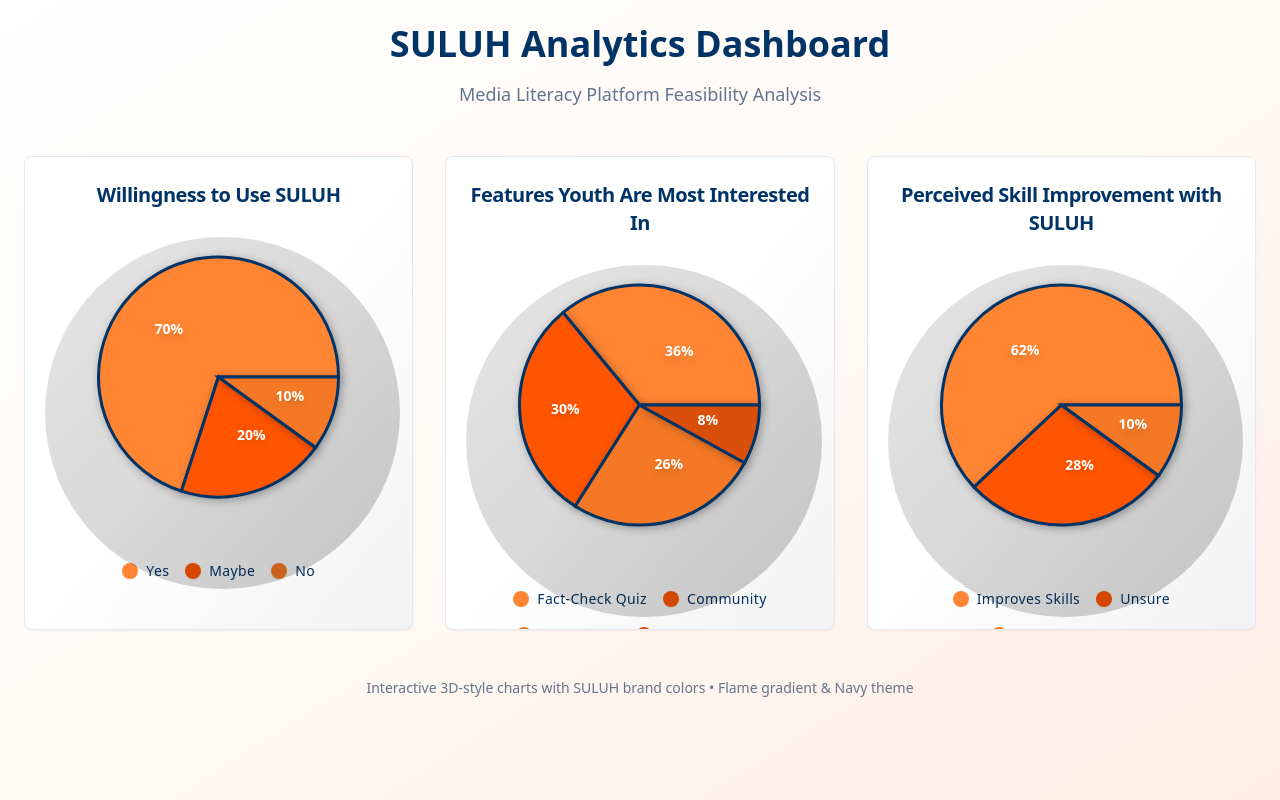
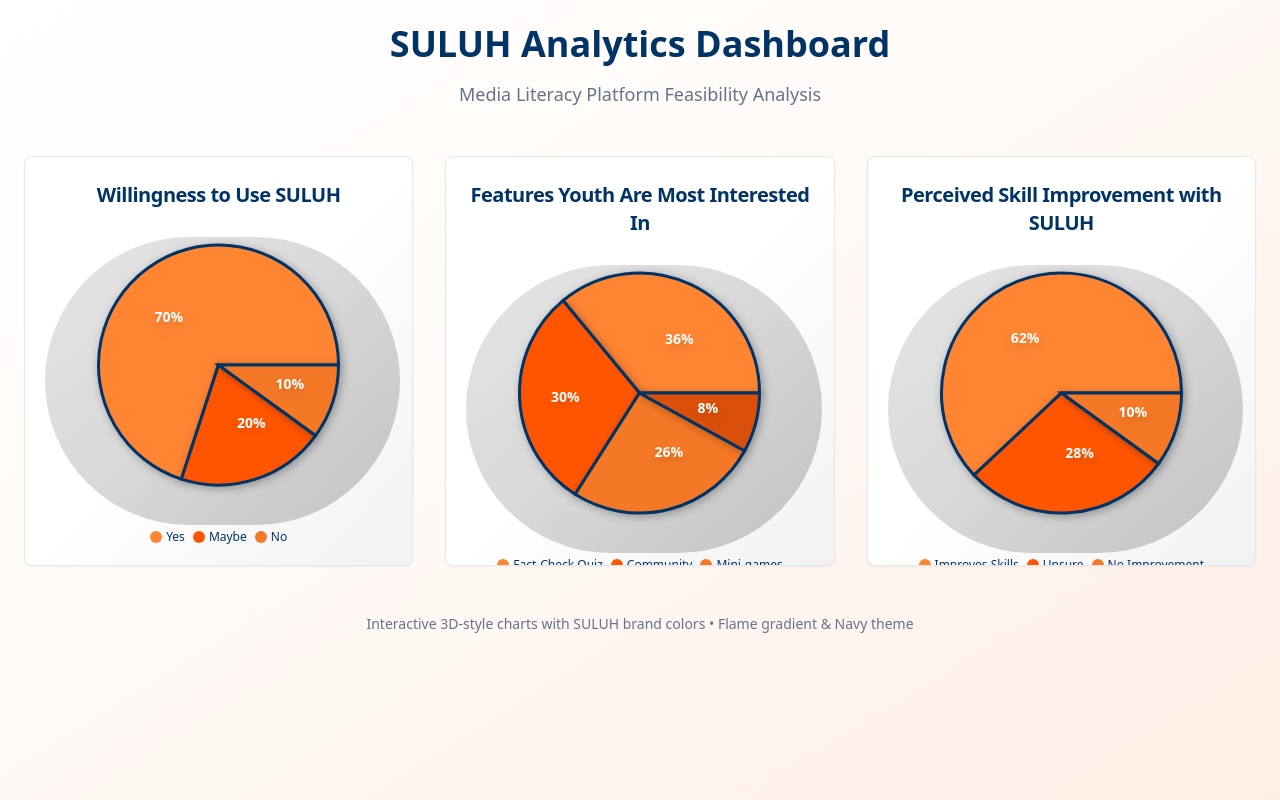
Before and after one commit to mudzakirsaid-sudo/suluh-flame-charts, a React (Vite) app: page / in a window 1280 px wide. Built offline with nearby package versions, Linux system fonts and the light colour scheme.

Commit message:
Reverted to commit e6c693b8cf3ecc929b6eb7446afec3c254645761

```diff
--- a/src/components/SuluhCharts.tsx
+++ b/src/components/SuluhCharts.tsx
@@ -52,7 +52,7 @@ const renderCustomLabel = ({ cx, cy, midAngle, innerRadius, outerRadius, percent
 
 // Individual Chart Component with 3D Effect
 const Chart3D = ({ data, title }: { data: any[], title: string }) => (
-  <Card className="relative overflow-hidden h-full">
+  <Card className="relative overflow-hidden">
     {/* 3D Shadow Effect */}
     <div className="absolute inset-0 bg-gradient-to-br from-transparent via-transparent to-black/5 pointer-events-none" />
 
@@ -62,12 +62,11 @@ const Chart3D = ({ data, title }: { data: any[], title: string }) => (
       </CardTitle>
     </CardHeader>
 
-    <CardContent className="h-96 relative pb-8">
+    <CardContent className="h-80 relative">
       {/* Base Shadow Ring */}
       <div className="absolute inset-4 rounded-full bg-gradient-to-br from-black/10 to-black/20 transform translate-x-1 translate-y-1" />
 
-      <div className="h-80">
-        <ResponsiveContainer width="100%" height="100%">
+      <ResponsiveContainer width="100%" height="100%">
         <PieChart>
           <Pie
             data={data}
@@ -93,18 +92,17 @@ const Chart3D = ({ data, title }: { data: any[], title: string }) => (
             ))}
           </Pie>
         </PieChart>
-        </ResponsiveContainer>
-      </div>
+      </ResponsiveContainer>
 
       {/* Legend */}
-      <div className="flex flex-wrap justify-center items-center gap-4 mt-6 px-4">
+      <div className="flex flex-wrap justify-center gap-2 mt-4">
         {data.map((entry, index) => (
-          <div key={index} className="flex items-center gap-2">
+          <div key={index} className="flex items-center gap-1">
             <div
-              className="w-4 h-4 rounded-full shadow-sm"
+              className="w-3 h-3 rounded-full"
               style={{ backgroundColor: entry.color }}
             />
-            <span className="text-sm font-medium text-[hsl(var(--navy))] dark:text-foreground tracking-wide">
+            <span className="text-xs text-[hsl(var(--navy))] dark:text-foreground">
               {entry.name}
             </span>
           </div>
@@ -129,7 +127,7 @@ export default function SuluhCharts() {
         </div>
 
         {/* Charts Grid */}
-        <div className="grid lg:grid-cols-3 md:grid-cols-2 gap-8 auto-rows-fr">
+        <div className="grid lg:grid-cols-3 md:grid-cols-2 gap-8">
           <Chart3D
             data={willingnessData}
             title="Willingness to Use SULUH"
```
